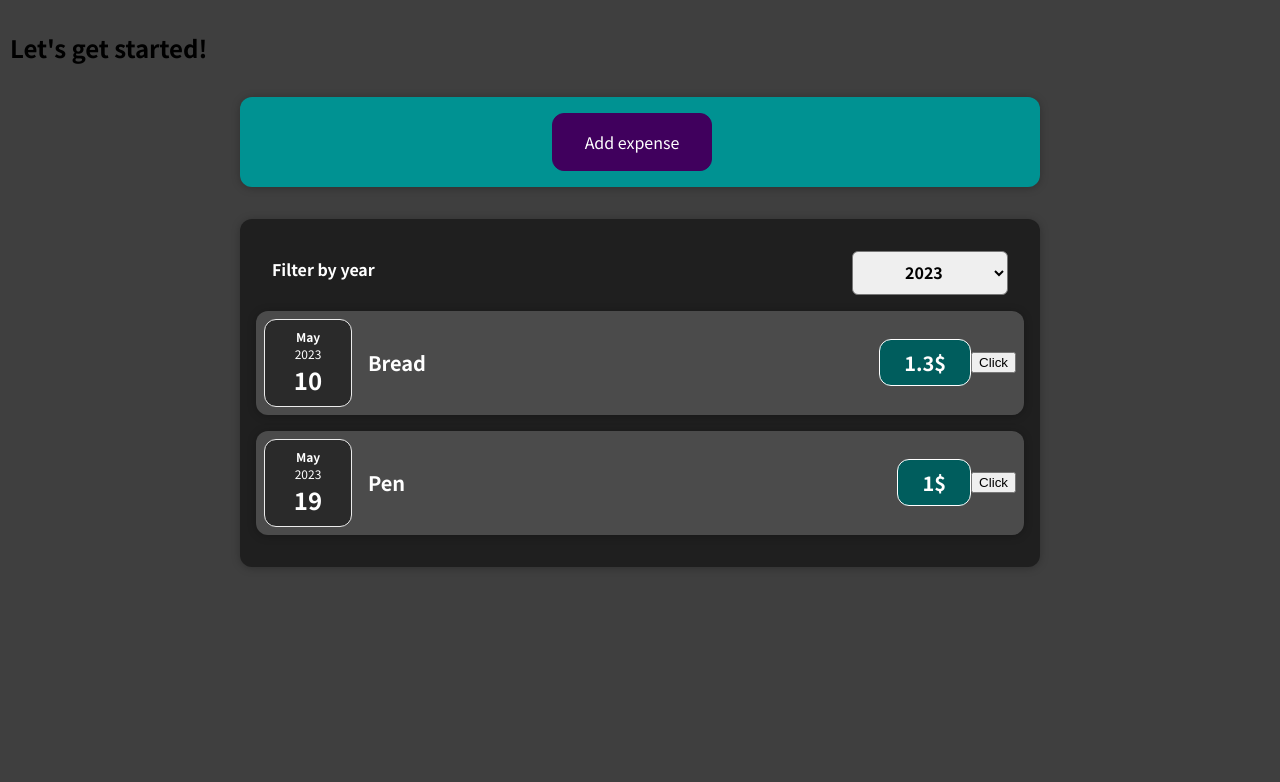
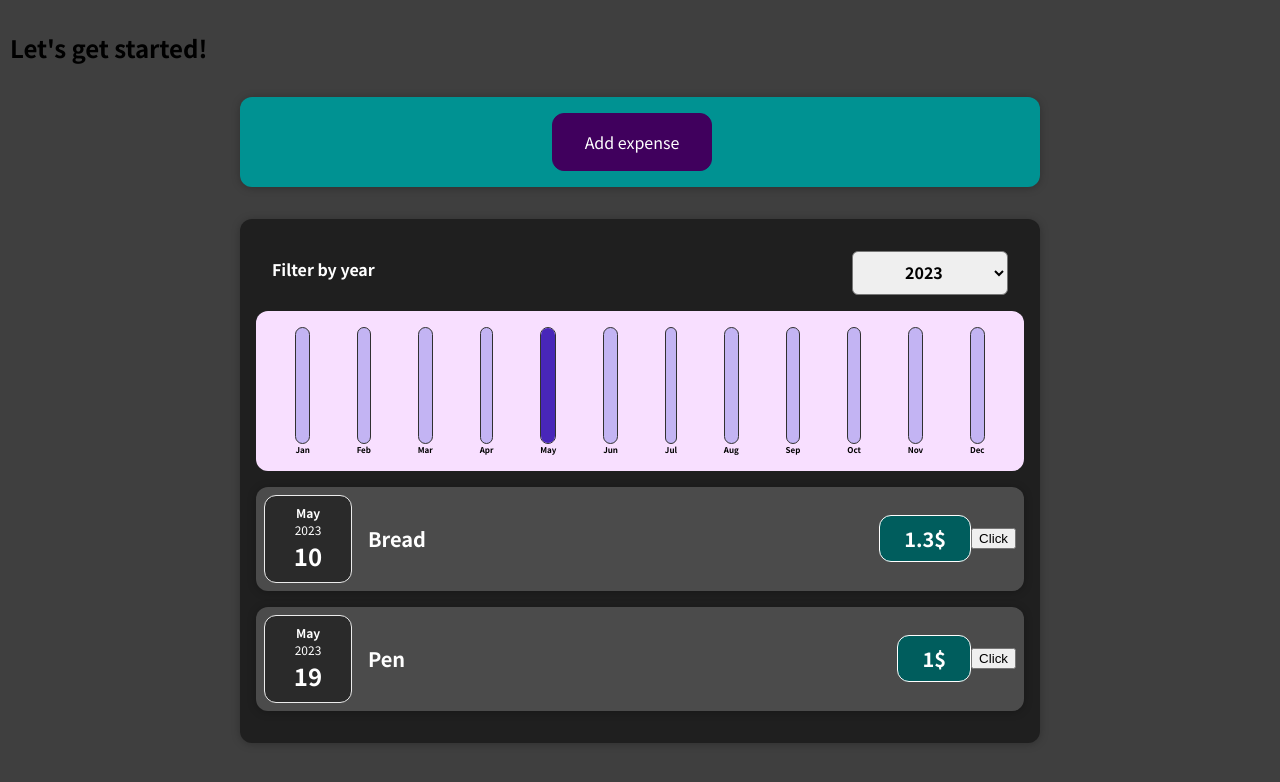
Before and after one commit to Vitaliy-Opaynitch/expenses-app, a React (Create React App) app: page / in a window 1280 px wide. Shown: the top 782 px of the page. Built offline with nearby package versions, Linux system fonts and the light colour scheme.

Commit message:
added chart for app

```diff
--- /dev/null
+++ b/src/components/Chart/Chart.css
@@ -0,0 +1,9 @@
+.chart {
+  padding: 1rem;
+  border-radius: 12px;
+  background-color: #f8dfff;
+  text-align: center;
+  display: flex;
+  justify-content: space-around;
+  height: 10rem;
+}
--- /dev/null
+++ b/src/components/Chart/Chart.js
@@ -0,0 +1,21 @@
+import React from "react";
+
+import ChartBar from "./ChartBar";
+import "./Chart.css";
+
+function Chart(props) {
+  const dataPointValues = props.dataPoints.map(dataPoint => dataPoint.value);
+  const totalMaximum = Math.max(...dataPointValues);
+
+  return <div className="chart">
+    {props.dataPoints.map(dataPoint =>
+      <ChartBar
+        key={dataPoint.label}
+        value={dataPoint.value}
+        maxValue={totalMaximum}
+        label={dataPoint.label} />
+    )}
+  </div>
+}
+
+export default Chart;
--- /dev/null
+++ b/src/components/Chart/ChartBar.css
@@ -0,0 +1,30 @@
+.chart-bar {
+  height: 100%;
+  display: flex;
+  flex-direction: column;
+  align-items: center;
+}
+
+.chart-bar__inner {
+  height: 100%;
+  width: 100%;
+  border: 1px solid #313131;
+  border-radius: 12px;
+  background-color: #c3b4f3;
+  overflow: hidden;
+  display: flex;
+  flex-direction: column;
+  justify-content: flex-end;
+}
+
+.chart-bar__fill {
+  background-color: #4826b9;
+  width: 100%;
+  transition: all 0.3s ease-out;
+}
+
+.chart-bar__label {
+  font-weight: bold;
+  font-size: 0.5rem;
+  text-align: center;
+}
--- /dev/null
+++ b/src/components/Chart/ChartBar.js
@@ -0,0 +1,21 @@
+import React from "react";
+
+import "./ChartBar.css";
+
+function ChartBar(props) {
+  let barFillHeight = '0%';
+
+  if (props.maxValue > 0) {
+    barFillHeight = Math.round((props.value / props.maxValue) * 100) + '%';
+  }
+
+  return <div className="chart-bar">
+    <div className="chart-bar__inner">
+      <div className="chart-bar__fill" style={{height: barFillHeight}}></div>
+    </div>
+    <div className="chart-bar__label">{props.label}</div>
+  </div>
+
+};
+
+export default ChartBar;
--- a/src/components/Expenses/Expenses.js
+++ b/src/components/Expenses/Expenses.js
@@ -1,8 +1,9 @@
 import React, { useState } from "react";
 
-import "./Expenses.css"
+import "./Expenses.css";
+import Card from '../UI/Card';
 import ExpensesList from "./ExpensesList";
-import Card from '../UI/Card';
+import ExpensesChart from "./ExpensesChart";
 import ExpensesFilter from "./ExpenseFilter";
 
 function Expenses(props) {
@@ -20,6 +21,7 @@
     <div>
       <Card className="expenses">
         <ExpensesFilter selected={targetYear} onSaveFilterData={saveFilterHandler} />
+        <ExpensesChart expenses={filteredArr} />
         <ExpensesList items={filteredArr} />
       </Card>
     </div>
--- /dev/null
+++ b/src/components/Expenses/ExpensesChart.js
@@ -0,0 +1,29 @@
+import React from "react";
+
+import Chart from "../Chart/Chart";
+
+function ExpensesChart(props) {
+  const chartDataPoints = [
+    {label: 'Jan', value: 0},
+    {label: 'Feb', value: 0},
+    {label: 'Mar', value: 0},
+    {label: 'Apr', value: 0},
+    {label: 'May', value: 0},
+    {label: 'Jun', value: 0},
+    {label: 'Jul', value: 0},
+    {label: 'Aug', value: 0},
+    {label: 'Sep', value: 0},
+    {label: 'Oct', value: 0},
+    {label: 'Nov', value: 0},
+    {label: 'Dec', value: 0},
+  ];
+
+  for (const expense of props.expenses) {
+    const expenseMonth = expense.date.getMonth();
+    chartDataPoints[expenseMonth].value += expense.amount;
+  }
+
+  return <Chart dataPoints={chartDataPoints} />
+};
+
+export default ExpensesChart;
--- a/src/components/NewExpense/ExpenseForm.js
+++ b/src/components/NewExpense/ExpenseForm.js
@@ -24,9 +24,9 @@
 
     const expenseData = {
       title: enteredTitle,
-      amount: enteredAmount,
-      date: new Date(enteredDate)
-    }
+      amount: +enteredAmount,
+      date: new Date(enteredDate),
+    };
 
     setEnteredTitle('');
     setEnteredAmount('');
```
